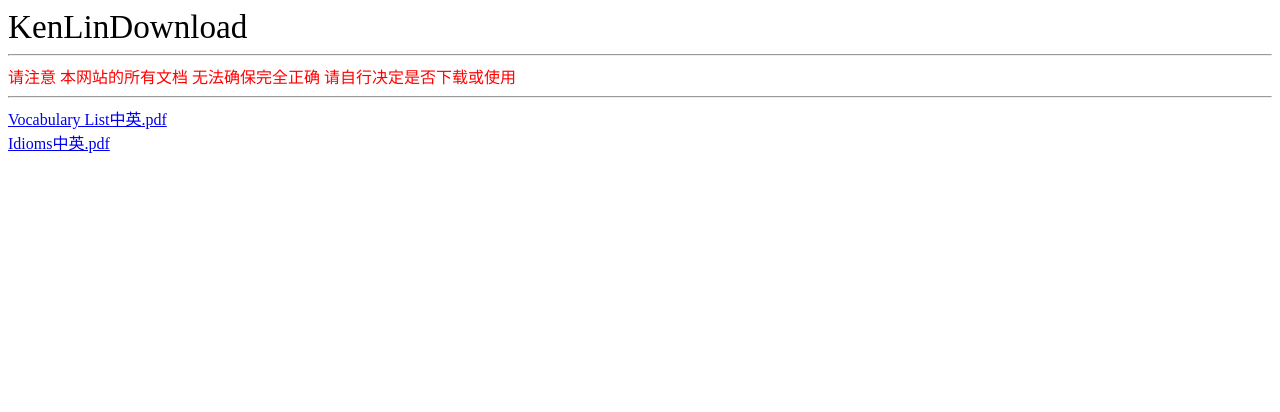
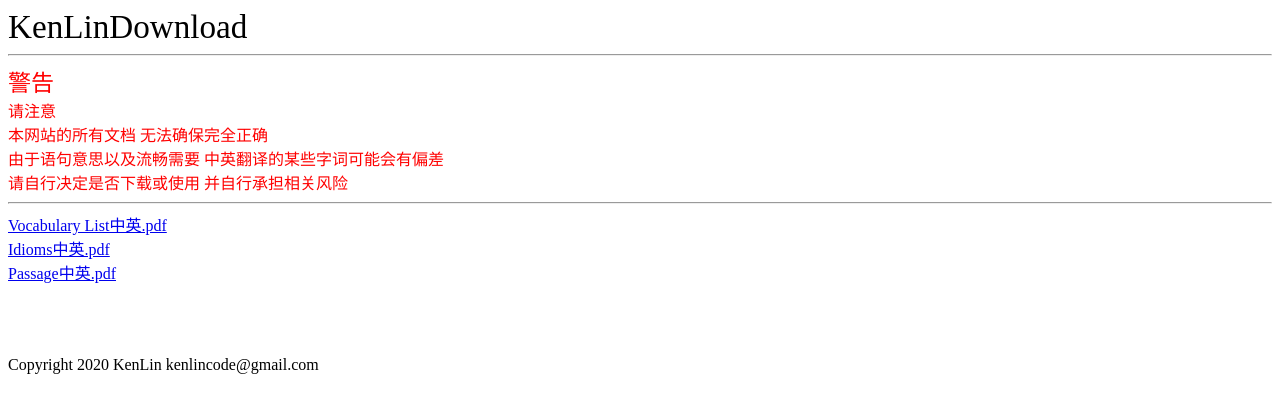
Before and after one commit to KenLinCode/Download, a plain HTML site: page index.html in a window 1280 px wide. Drawn offline with Linux system fonts and the light colour scheme.

Commit message:
Update index.html

```diff
--- a/index.html
+++ b/index.html
@@ -11,11 +11,20 @@
 <body>
 <big><big><big><big>KenLinDownload</big></big></big></big>
 <hr>
-<font color="red">请注意 本网站的所有文档 无法确保完全正确 请自行决定是否下载或使用</font><hr>
+<font color="red"><big><big>警告</big></big><br>
+请注意<br>
+本网站的所有文档 无法确保完全正确<br>
+由于语句意思以及流畅需要 中英翻译的某些字词可能会有偏差<br>
+请自行决定是否下载或使用 并自行承担相关风险</font>
+<hr>
 
 
 <a href="Vocabulary List.pdf" >Vocabulary List中英.pdf</a><br>
 <a href="Idioms.pdf" >Idioms中英.pdf</a><br>
-
-
+<a href="Passage.pdf" >Passage中英.pdf</a><br>
+<br>
+<br>
+<br>
+<br>
+Copyright 2020 KenLin                kenlincode@gmail.com
 </html>
```
